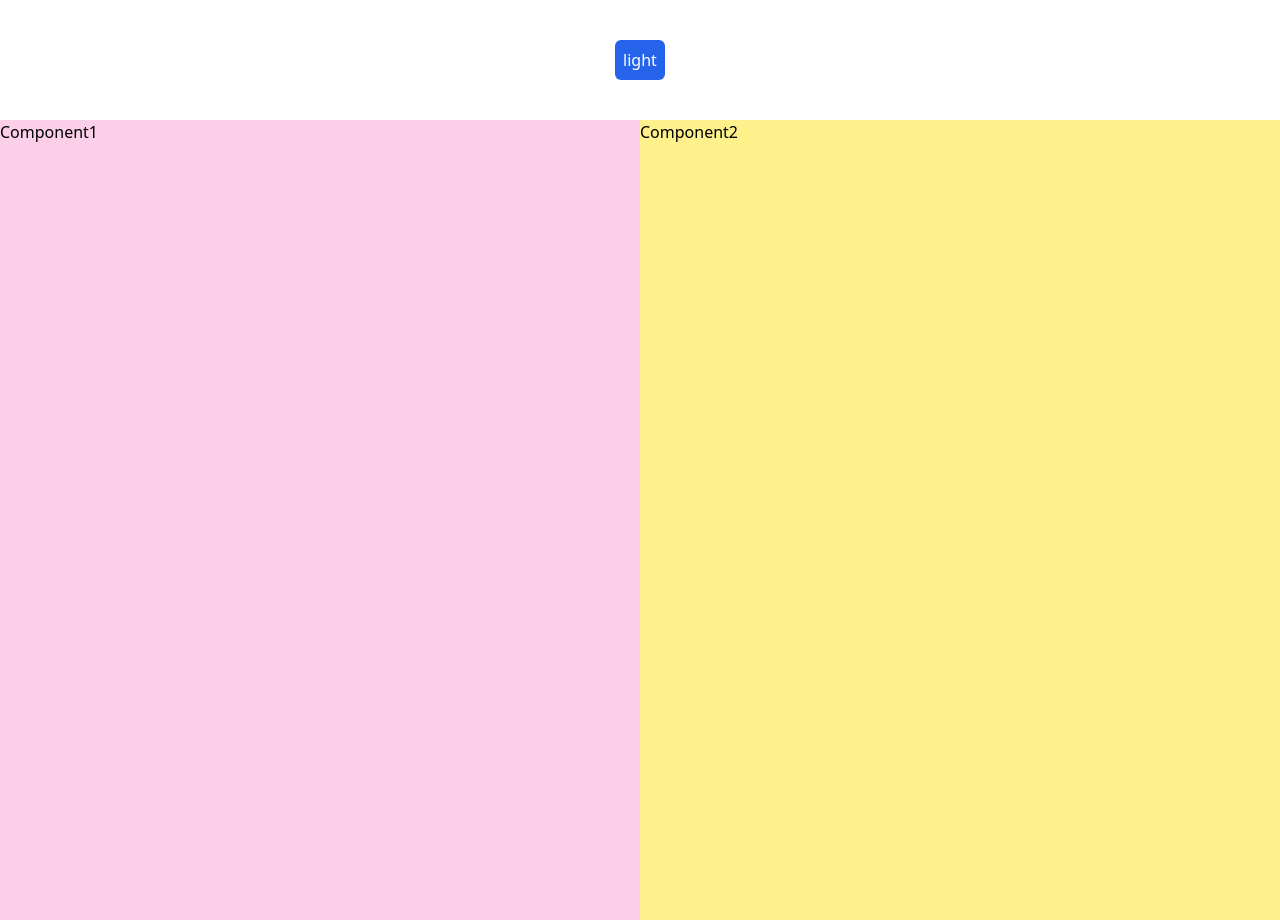
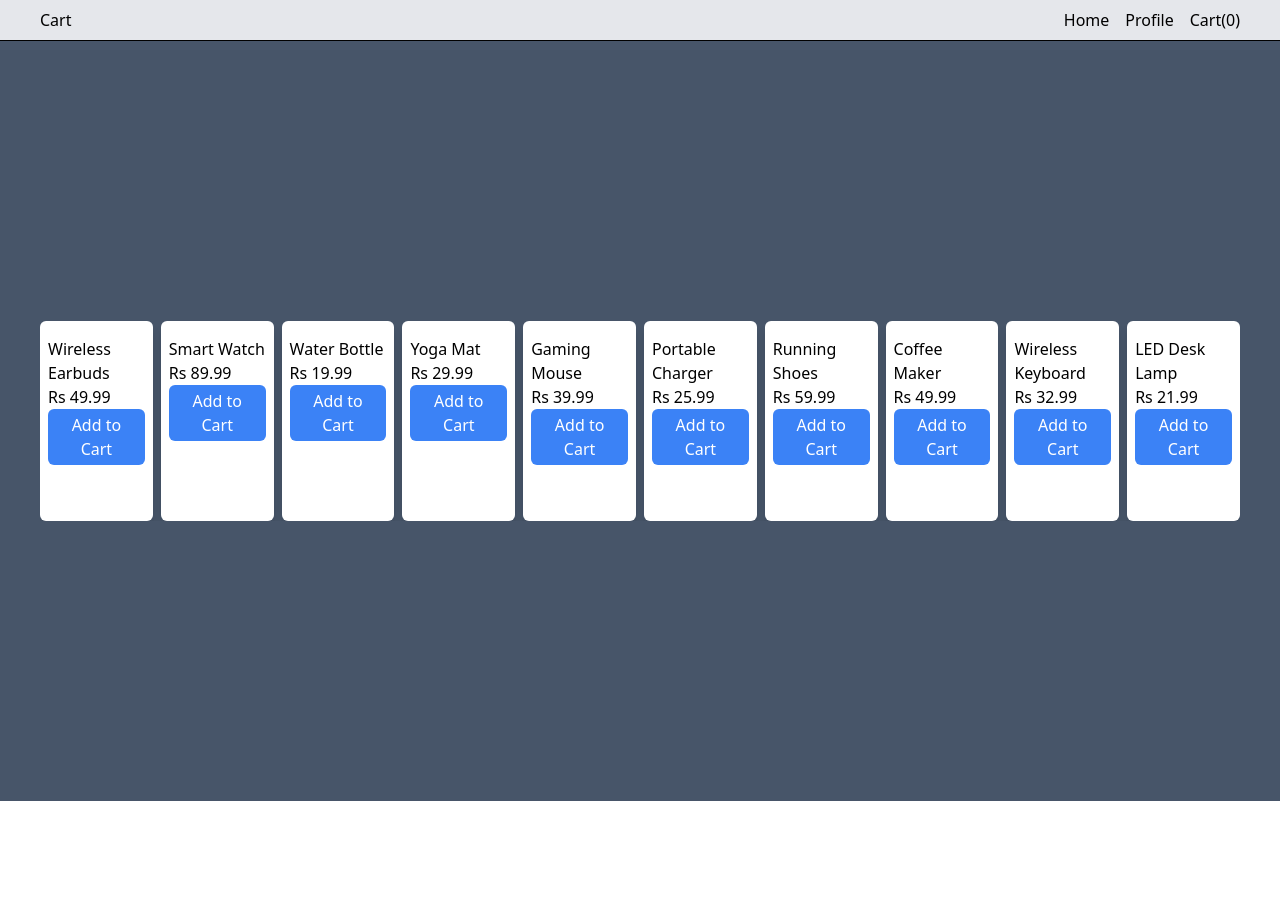
Before and after one commit to rudalkunwar/just-be, a React (Vite) app: page / in a window 1280 px wide. After the commit the page ends 801 px from the top, so only its background shows below. Built offline with nearby package versions, Linux system fonts and the light colour scheme.

Commit message:
contex for cart

```diff
--- a/src/App.jsx
+++ b/src/App.jsx
@@ -2,20 +2,15 @@ import React from 'react'
 import SearchBar from './components/practice/SearchBar'
 import Theme from './components/themes/Theme'
 import { ThemeProvider } from './providers/ThemeProvider'
+import Shop from './components/cart/Shop'
+import { CartProvider } from './providers/CartProvider'
 
 function App() {
   return (
     <div>
-      {/* < SearchBar /> */}
-
-
-
-
-      <ThemeProvider>
-        <Theme />
-      </ThemeProvider>
-
-
+      <CartProvider>
+        <Shop />
+      </CartProvider>
     </div >
   )
 }
--- /dev/null
+++ b/src/components/cart/Cart.jsx
@@ -0,0 +1,9 @@
+import React from 'react'
+
+function Cart() {
+    return (
+        <div>Cart</div>
+    )
+}
+
+export default Cart
--- /dev/null
+++ b/src/components/cart/Products.jsx
@@ -0,0 +1,118 @@
+import React, { useContext } from 'react'
+import { CartContext } from '../../contexts/CartContext';
+
+function Products() {
+    const { cart, addToCart } = useContext(CartContext)
+    const products = [
+        {
+            id: 1,
+            name: "Wireless Earbuds",
+            description: "Bluetooth wireless earbuds with noise cancellation.",
+            price: 49.99,
+            category: "Electronics",
+            stock: 120,
+            rating: 4.5
+        },
+        {
+            id: 2,
+            name: "Smart Watch",
+            description: "Fitness tracker with heart rate monitor and GPS.",
+            price: 89.99,
+            category: "Electronics",
+            stock: 75,
+            rating: 4.2
+        },
+        {
+            id: 3,
+            name: "Water Bottle",
+            description: "Reusable stainless steel water bottle.",
+            price: 19.99,
+            category: "Lifestyle",
+            stock: 200,
+            rating: 4.8
+        },
+        {
+            id: 4,
+            name: "Yoga Mat",
+            description: "Eco-friendly non-slip yoga mat.",
+            price: 29.99,
+            category: "Sports",
+            stock: 50,
+            rating: 4.6
+        },
+        {
+            id: 5,
+            name: "Gaming Mouse",
+            description: "RGB gaming mouse with adjustable DPI.",
+            price: 39.99,
+            category: "Electronics",
+            stock: 85,
+            rating: 4.3
+        },
+        {
+            id: 6,
+            name: "Portable Charger",
+            description: "10000mAh portable power bank.",
+            price: 25.99,
+            category: "Electronics",
+            stock: 150,
+            rating: 4.7
+        },
+        {
+            id: 7,
+            name: "Running Shoes",
+            description: "Lightweight running shoes for men and women.",
+            price: 59.99,
+            category: "Sports",
+            stock: 95,
+            rating: 4.4
+        },
+        {
+            id: 8,
+            name: "Coffee Maker",
+            description: "Single-serve coffee maker with reusable filter.",
+            price: 49.99,
+            category: "Home Appliances",
+            stock: 30,
+            rating: 4.1
+        },
+        {
+            id: 9,
+            name: "Wireless Keyboard",
+            description: "Slim, rechargeable wireless keyboard.",
+            price: 32.99,
+            category: "Electronics",
+            stock: 60,
+            rating: 4.5
+        },
+        {
+            id: 10,
+            name: "LED Desk Lamp",
+            description: "Adjustable LED desk lamp with touch control.",
+            price: 21.99,
+            category: "Home & Office",
+            stock: 40,
+            rating: 4.6
+        }
+    ];
+
+    return (
+        <div>
+            <div className='h-[95vh] flex justify-center items-center bg-slate-600'>
+                <div className='flex gap-2 w-full overflow-x-auto mx-10'>
+                    {
+                        products.map((p) => (
+                            <div className='h-[200px] w-[250px] bg-white px-2 py-4 shadow-lg rounded-md' key={p.id}>
+                                <h3>{p.name}</h3>
+                                <p>Rs {p.price}</p>
+                                <button className='bg-blue-500 rounded-md px-2 py-1 text-white' onClick={() => addToCart(p)}>Add to Cart</button>
+                            </div>
+                        ))
+                    }
+                </div>
+            </div>
+        </div>
+    )
+}
+
+export default Products
--- /dev/null
+++ b/src/components/cart/Profile.jsx
@@ -0,0 +1,9 @@
+import React from 'react'
+
+function Profile() {
+  return (
+    <div>Profile</div>
+  )
+}
+
+export default Profile
--- /dev/null
+++ b/src/components/cart/Shop.jsx
@@ -0,0 +1,30 @@
+import React, { useContext } from 'react'
+import Products from './Products'
+import { CartContext } from '../../contexts/CartContext'
+
+function Shop() {
+    const { cart, addToCart } = useContext(CartContext)
+    return (
+        <div>
+            <div className='bg-gray-200 py-2 shadow-lg border-b border-black'>
+                <div className="flex justify-between mx-10">
+                    <div>
+                        Cart
+                    </div>
+                    <div>
+                        <ul className='flex gap-4'>
+                            <li>Home</li>
+                            <li>Profile</li>
+                            <li>Cart({cart.length})</li>
+                        </ul>
+                    </div>
+                </div>
+            </div>
+            <div>
+                <Products />
+            </div>
+        </div>
+    )
+}
+
+export default Shop
--- /dev/null
+++ b/src/contexts/CartContext.js
@@ -0,0 +1,3 @@
+import { createContext } from "react";
+
+export const CartContext = createContext();
--- /dev/null
+++ b/src/providers/CartProvider.jsx
@@ -0,0 +1,19 @@
+import React, { useState } from 'react';
+import { CartContext } from '../contexts/CartContext';
+
+export const CartProvider = ({ children }) => {
+    const [cart, setCart] = useState([]);
+
+    const addToCart = (p) => {
+        setCart((prev) => [...prev, p]);
+    };
+
+    console.log('cart value:', cart);
+    console.log('cart type:', typeof cart);
+
+    return (
+        <CartContext.Provider value={{ cart, addToCart }}>
+            {children}
+        </CartContext.Provider>
+    );
+};
```
